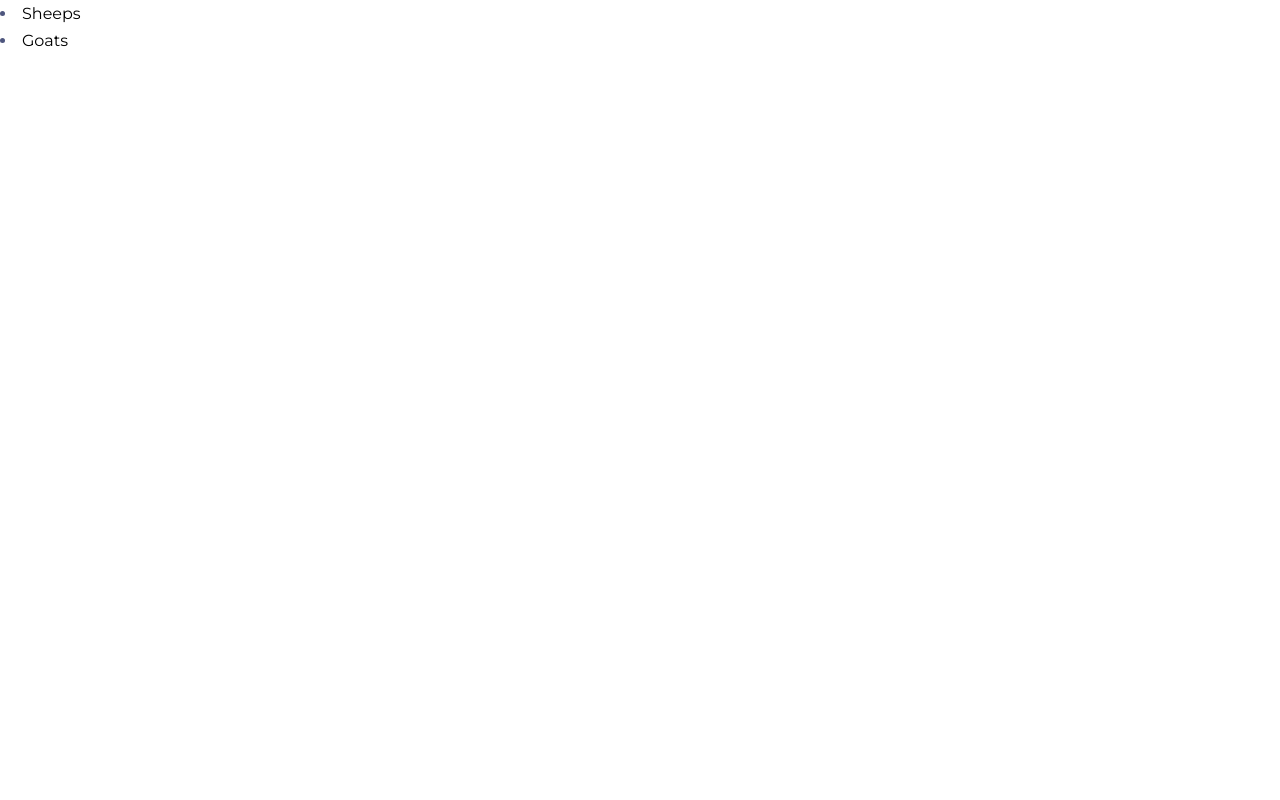
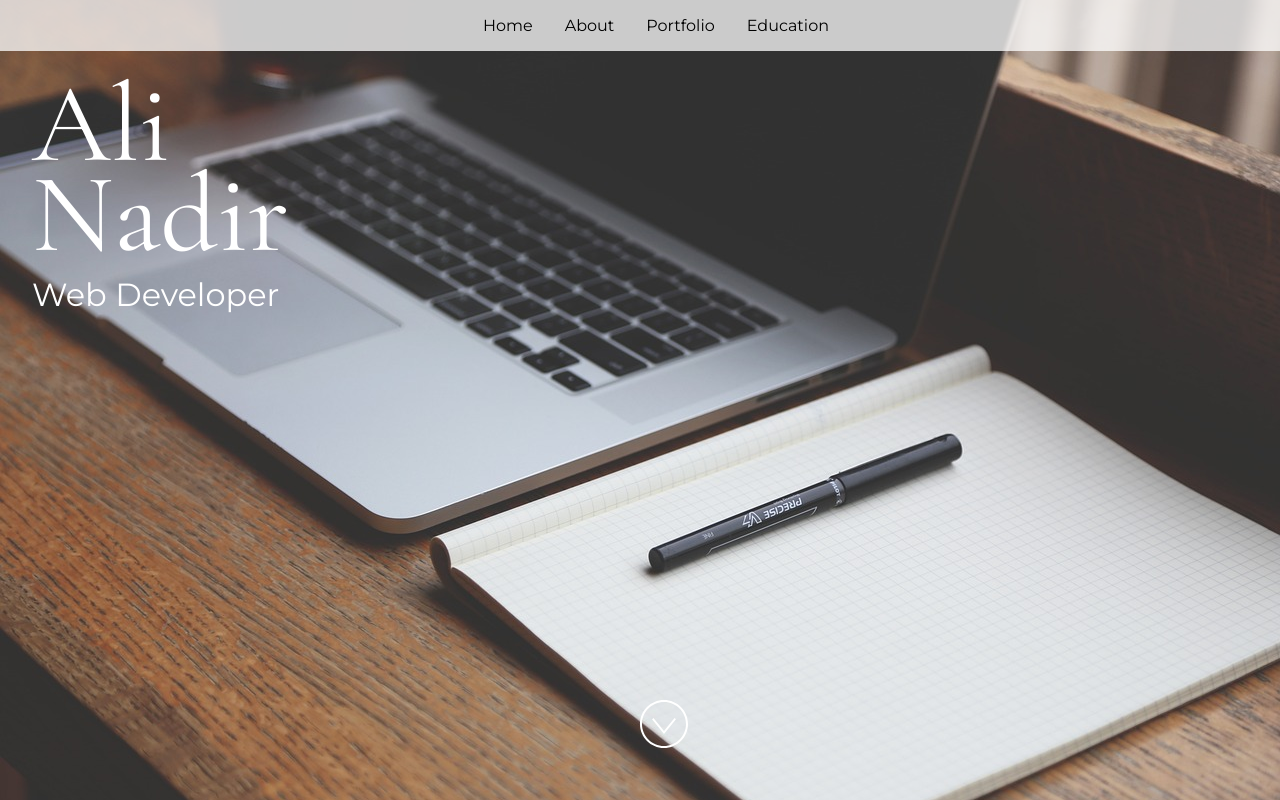
Before and after one commit to alinadir44/DevOps-practice, a React (Vite) app: page / in a window 1280 px wide. Before the commit this address had no page. Built offline with nearby package versions, Linux system fonts and the light colour scheme.

Commit message:
removed router

```diff
--- a/package.json
+++ b/package.json
@@ -23,9 +23,10 @@
   "dependencies": {
     "react": "^18.2.0",
     "react-dom": "^18.2.0",
-    "react-router-dom": "^6.19.0"
+    "react-router-dom": "^5.2.0"
   },
   "devDependencies": {
+    "@types/react-router-dom": "^5.3.3",
     "eslint": "^8.23.0",
     "eslint-config-prettier": "^8.5.0",
     "eslint-plugin-jsx-a11y": "^6.6.1",
--- a/src/App.jsx
+++ b/src/App.jsx
@@ -3,83 +3,94 @@
 //  *
 //  * To contain application wide settings, routes, state, etc.
 //  */
-
-// import React from "react";
-// import { BrowserRouter as Router, Route, Switch } from "react-router-dom";
-
-// //import About from "./Components/About";
-// import Footer from "./Components/Footer";
-// import Header from "./Components/Header";
-// import About from "./Components/About"
-// import Home from "./Components/Home";
-// import Portfolio from "./Components/Portfolio";
-// import Education from "./Components/Education";
-
-// import "./styles.css";
-
-// /**
-//  * This object represents your information. The project is set so that you
-//  * only need to update these here, and values are passed a properties to the
-//  * components that need that information.
-//  *
-//  * Update the values below with your information.
-//  *
-//  * If you don't have one of the social sites listed, leave it as an empty string.
-//  */
-// const siteProps = {
-//   name: "Ali Nadir",
-//   title: "Cloud practicioner and Web Developer ",
-//   email: "ali.nadir@studentambassadors.com",
-//   gitHub: "alinadir44",
-//   instagram: "kazmi.san",
-//   linkedIn: "salinadir",
-//   medium: "edgecake88",
-//   twitter: "",
-//   youTube: "",
-// };
-
-// const primaryColor = "#4E567E";
-// const secondaryColor = "#D2F1E4";
-
-// function App() {
-//   return (
-//     // <Router>
-//     //   <Header />
-//     //   <Switch>
-//     //     <Route path="/" exact name={siteProps.name} title={siteProps.title} component={Home} />
-//     //     <Route path="/projects" component={Portfolio}></Route>
-//     //     <Route path="/education" component={Education}></Route>
-//     //   </Switch>
-//     //   <Footer {...siteProps} primaryColor={primaryColor} secondaryColor={secondaryColor} />
-//     //  </Router>
-//     <div id="main">
-//       <Header />
-//       <Home name={siteProps.name} title={siteProps.title} />
-//       <About />
-//       <Portfolio />
-//       <Education />
-//       <Footer {...siteProps} primaryColor={primaryColor} secondaryColor={secondaryColor} />
-//     </div>
-//   );
-// }
-
-// export default App;
 import React from "react";
+import { BrowserRouter as Route, Switch, Router } from "react-router-dom";
+//import About from "./Components/About";
+import Footer from "./Components/Footer";
+import Header from "./Components/Header";
+import About from "./Components/About";
+import Home from "./Components/Home";
+import Portfolio from "./Components/Portfolio";
+import Education from "./Components/Education";
+////import Layout from "./Components/Layout";
 import "./styles.css";
-import { BrowserRouter as Router, Routes, Route } from "react-router-dom";
-import Navbar from "./Components/navbar";
-import Sheeps from "./Components/Sheeps";
-import Goats from "./Components/Goats";
+/**
+ * This object represents your information. The project is set so that you
+ * only need to update these here, and values are passed a properties to the
+ * components that need that information.
+ *
+ * Update the values below with your information.
+ *
+ * If you don't have one of the social sites listed, leave it as an empty string.
+ */
+const siteProps = {
+  name: "Ali Nadir",
+  title: "Cloud practicioner and Web Developer ",
+  email: "ali.nadir@studentambassadors.com",
+  gitHub: "alinadir44",
+  instagram: "kazmi.san",
+  linkedIn: "salinadir",
+  medium: "edgecake88",
+  twitter: "",
+  youTube: "",
+};
+const primaryColor = "#4E567E";
+const secondaryColor = "#D2F1E4";
 function App() {
   return (
-    <Router>
-      <Navbar />
-      <Routes>
-        <Route path="/projects" element={Goats} />
-        <Route path="/education" element={Sheeps} />
-      </Routes>
-    </Router>
+    // <>
+    //   <Routes>
+    //     <Route path="/" element={<Header />}>
+    //       {/* <Route path="/" exact name={siteProps.name} title={siteProps.title} element={<Home />} /> */}
+    //       <Route index name={siteProps.name} title={siteProps.title} element={<Home />} />
+    //       <Route path="projects" element={<Portfolio />}></Route>
+    //       <Route path="education" element={<Education />}></Route>
+    //     </Route>
+    //     <Footer {...siteProps} primaryColor={primaryColor} secondaryColor={secondaryColor} />
+    //   </Routes>
+    // </>
+    <div id="main">
+      <Header />
+      <Home name={siteProps.name} title={siteProps.title} />
+      <About />
+      <Portfolio />
+      <Education />
+      <Footer {...siteProps} primaryColor={primaryColor} secondaryColor={secondaryColor} />
+    </div>
+
+    // <Router>
+    //   <Header />
+    //   <Switch>
+    //     {/* <Route path="/" exact component={Home} /> */}
+    //     <Route path="/" component={Portfolio} />
+    //     <Route path="/education" component={Education} />
+    //   </Switch>
+    //   <Footer {...siteProps} primaryColor={primaryColor} secondaryColor={secondaryColor} />
+    // </Router>
+
+    // <Router>
+    //   <div className="App">
+    //     <Header />
+    //     <Routes>
+    //       <Route exact path="/" element={<Home />}></Route>
+    //       <Route exact path="/projects" element={<Portfolio />}></Route>
+    //       <Route exact path="/education" element={<Education />}></Route>
+    //     </Routes>
+    //     <Footer {...siteProps} primaryColor={primaryColor} secondaryColor={secondaryColor} />
+    //   </div>
+    // </Router>
+    // <div>
+    //   {/* Routes nest inside one another. Nested route paths build upon
+    //         parent route paths, and nested route elements render inside
+    //         parent route elements. See the note about <Outlet> below. */}
+    //   <Routes>
+    //     <Route path="/" element={<Layout />}>
+    //       <Route index element={<Home />} />
+    //       <Route path="projects" element={<Portfolio />} />
+    //       <Route path="education" element={<Education />} />
+    //     </Route>
+    //   </Routes>
+    // </div>
   );
 }
-
 export default App;
--- a/src/Components/Header.jsx
+++ b/src/Components/Header.jsx
@@ -22,12 +22,18 @@ const Header = () => {
         zIndex: 10,
       }}
     >
-      <a href="#home">Home</a>
-      <a href="#about">About</a>
-      <a href="#portfolio">Portfolio</a>
-      <a href="#footer">Contact</a>
+      <a href="#home">Home
+        {/* <Link to="/">Home</Link> */}
+      </a>
+      <a href="#about">About
+        {/* <Link to="/projects">Projects</Link> */}
+      </a>
+      <a href="#portfolio">Portfolio
+        {/* <Link to="/education">Education</Link> */}
+      </a>
+      {/* <a href="#footer">Contact</a>
+      <a href="#education">Education</a> */}
       <a href="#education">Education</a>
-
       {/* <li>
         <Link to="/">Home</Link>
       </li>
--- a/src/Components/Home.jsx
+++ b/src/Components/Home.jsx
@@ -7,7 +7,7 @@
 
 import React from "react";
 import arrowSvg from "../images/down-arrow.svg";
-import PropTypes from "prop-types";
+//import PropTypes from "prop-types";
 
 /**
  * Home background image
@@ -24,15 +24,15 @@ import image from "../images/home.jpg";
 
 const imageAltText = "Adult sitting on desk next to laptop in a cafe";
 
-const Home = ({ name, title }) => {
+const Home = () => {
   return (
     <section id="home" className="min-height">
       <img className="background" src={image} alt="" />
       <div
         style={{ position: "absolute", top: "5rem", left: "2rem", width: "17rem", color: "white" }}
       >
-        <h1>{name}</h1>
-        <h2>{title}</h2>
+        <h1>Ali Nadir</h1>
+        <h2>Web Developer</h2>
       </div>
       <div style={{ position: "absolute", bottom: "3rem", left: "50%" }}>
         <img src={arrowSvg} style={{ height: "3rem", width: "3rem" }} alt={imageAltText} />
@@ -41,14 +41,14 @@ const Home = ({ name, title }) => {
   );
 };
 
-Home.defaultProps = {
-  name: "",
-  title: "",
-};
+// Home.defaultProps = {
+//   name: "",
+//   title: "",
+// };
 
-Home.propTypes = {
-  name: PropTypes.string.isRequired,
-  title: PropTypes.string.isRequired,
-};
+// Home.propTypes = {
+//   name: PropTypes.string.isRequired,
+//   title: PropTypes.string.isRequired,
+// };
 
 export default Home;
--- /dev/null
+++ b/src/Components/Layout.jsx
@@ -0,0 +1,15 @@
+import React from "react";
+import { Outlet } from "react-router-dom";
+import Header from "./Header";
+import Footer from "./Footer";
+function Layout() {
+  return (
+    <div>
+      <Header />
+      <Outlet />
+      <Footer />
+    </div>
+  );
+}
+
+export default Layout;
--- a/src/index.js
+++ b/src/index.js
@@ -4,6 +4,20 @@
 
 import React from "react";
 import { render } from "react-dom";
+//import { BrowserRouter } from "react-router-dom";
 import App from "./App";
+render(<App></App>, document.getElementById("app"));
 
-render(<App></App>, document.getElementById("app"));
+// import * as React from "react";
+//import * as ReactDOM from "react-dom/client";
+// import { BrowserRouter } from "react-router-dom";
+// import App from "./App";
+
+// ReactDOM.createRoot(document.getElementById("app")).render(
+//   <React.StrictMode>
+//     <BrowserRouter>
+//       <App />
+//     </BrowserRouter>
+//   </React.StrictMode>
+// );eact.StrictMode>
+//);
```
Also changed, not shown: 1 other file (tests, documents, lock files or other folders).
